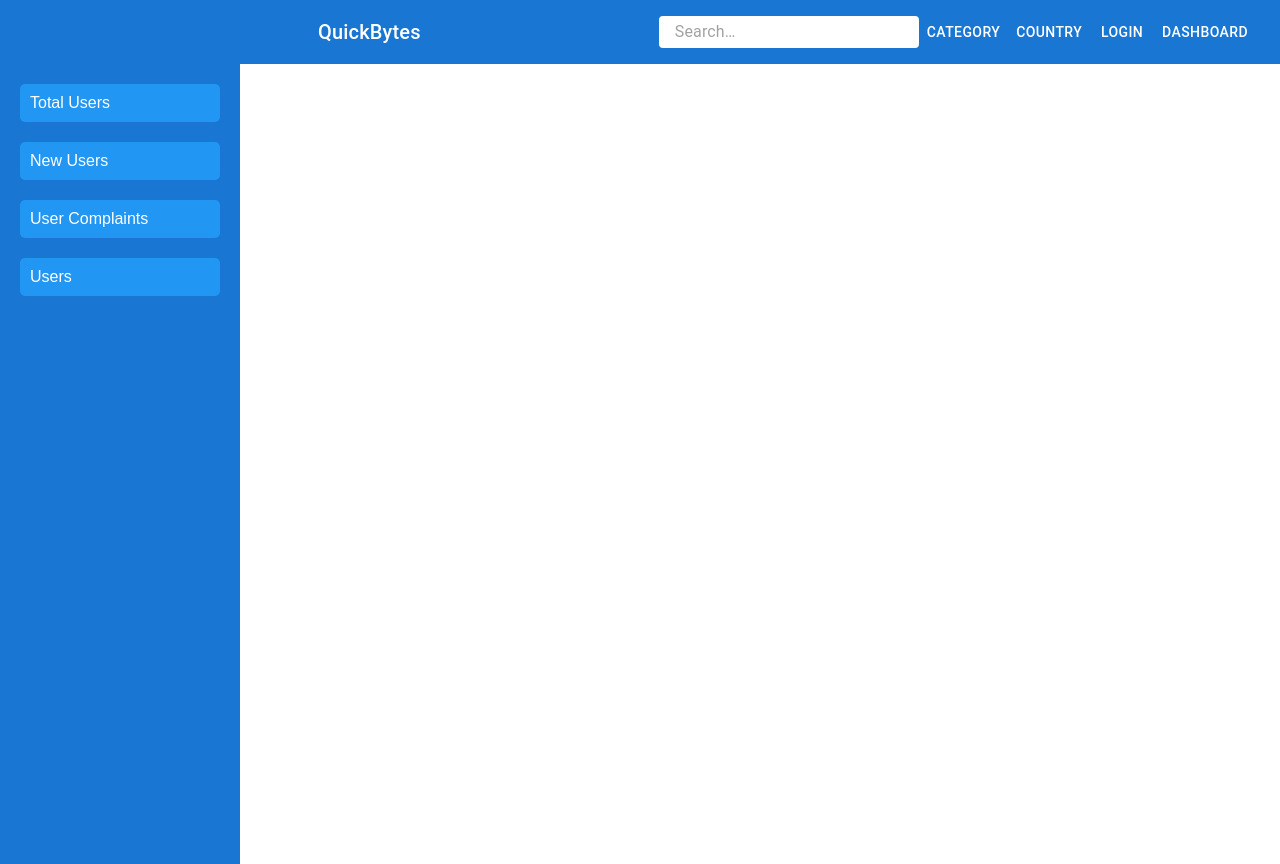
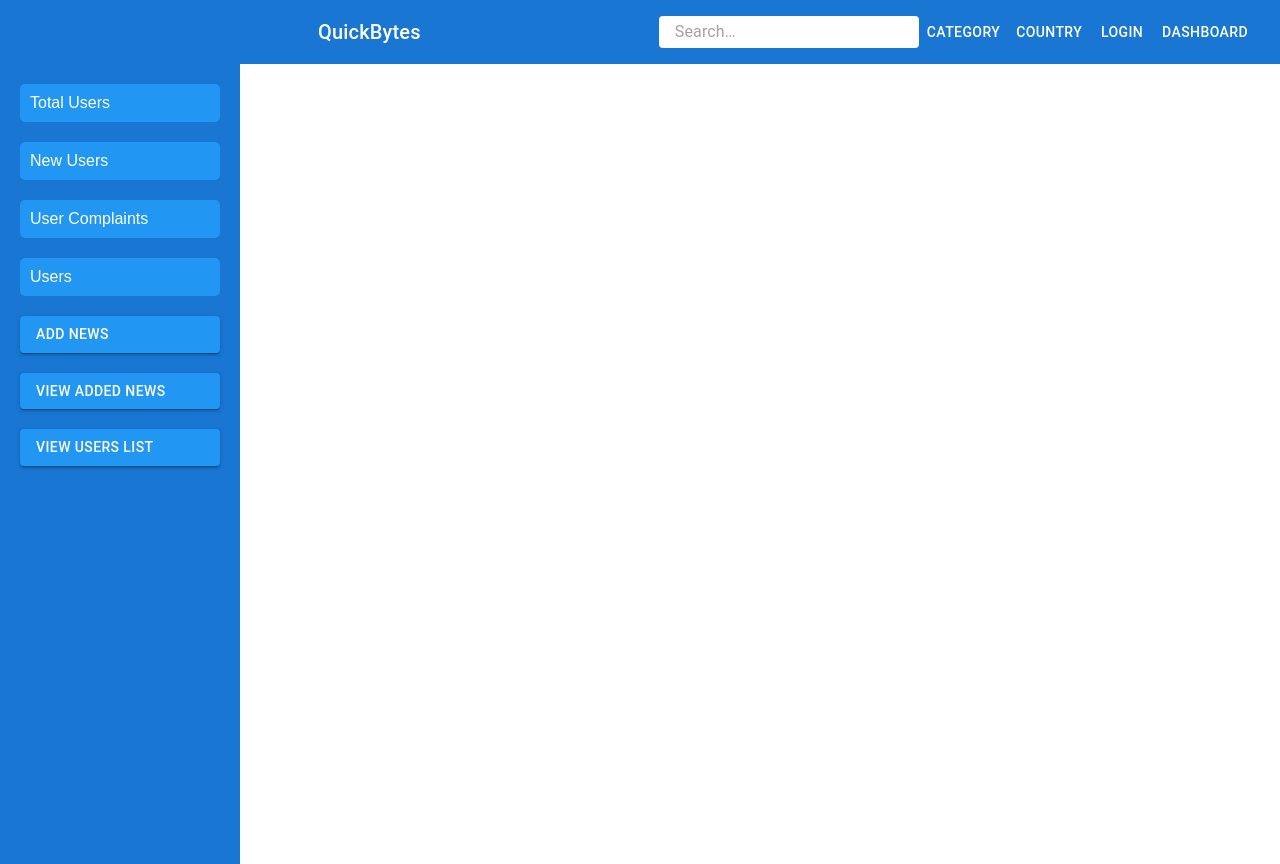
Before and after one commit to Irine-Theresa-Antony/QuickBytes, a React (Vite) app: page /admin in a window 1280 px wide. Built offline with nearby package versions, Linux system fonts and the light colour scheme; some icons are missing.

Commit message:
code commit from dev

```diff
--- a/src/components/Admin.jsx
+++ b/src/components/Admin.jsx
@@ -5,6 +5,7 @@ import { Box, Divider, Drawer, List, ListItem, ListItemButton, ListItemIcon, Lis
 
 import React from 'react'
 import { useState } from 'react';
+import { Link } from 'react-router-dom';
 
 
 const drawerWidth = 240;
@@ -32,7 +33,53 @@ const Admin = () => {
         <button style={btnStyle}>New Users</button>
         <button style={btnStyle}>User Complaints</button>
         <button style={btnStyle}>Users</button>
+
+        <Button
+        variant="contained"
+        sx={{
+          backgroundColor: '#2196f3',
+          textAlign: 'left',
+          '&:hover': { backgroundColor: '#0d47a1' },
+        }}
+        fullWidth
+      >
+        <Link to="/c" style={{ color: 'white', textDecoration: 'none', width: '100%' }}>
+          Add News
+        </Link>
+      </Button>
+
+         <Button
+        variant="contained"
+        sx={{
+          backgroundColor: '#2196f3',
+          textAlign: 'left',
+          '&:hover': { backgroundColor: '#0d47a1' },
+        }}
+        fullWidth
+      >
+        <Link to="/viewcustom" style={{ color: 'white', textDecoration: 'none', width: '100%' }}>
+          View Added News
+        </Link>
+      </Button>
+
+        <Button
+        variant="contained"
+        sx={{
+          backgroundColor: '#2196f3',
+          textAlign: 'left',
+          '&:hover': { backgroundColor: '#0d47a1' },
+        }}
+        fullWidth
+      >
+        <Link to="/viewuser" style={{ color: 'white', textDecoration: 'none', width: '100%' }}>
+          View Users List
+        </Link>
+      </Button>
+
       </div>
+
+
+
 
       {/* Main Content */}
       <div style={{ flex: 1, backgroundColor: 'white', padding: '20px', position: 'relative' }}>
```
